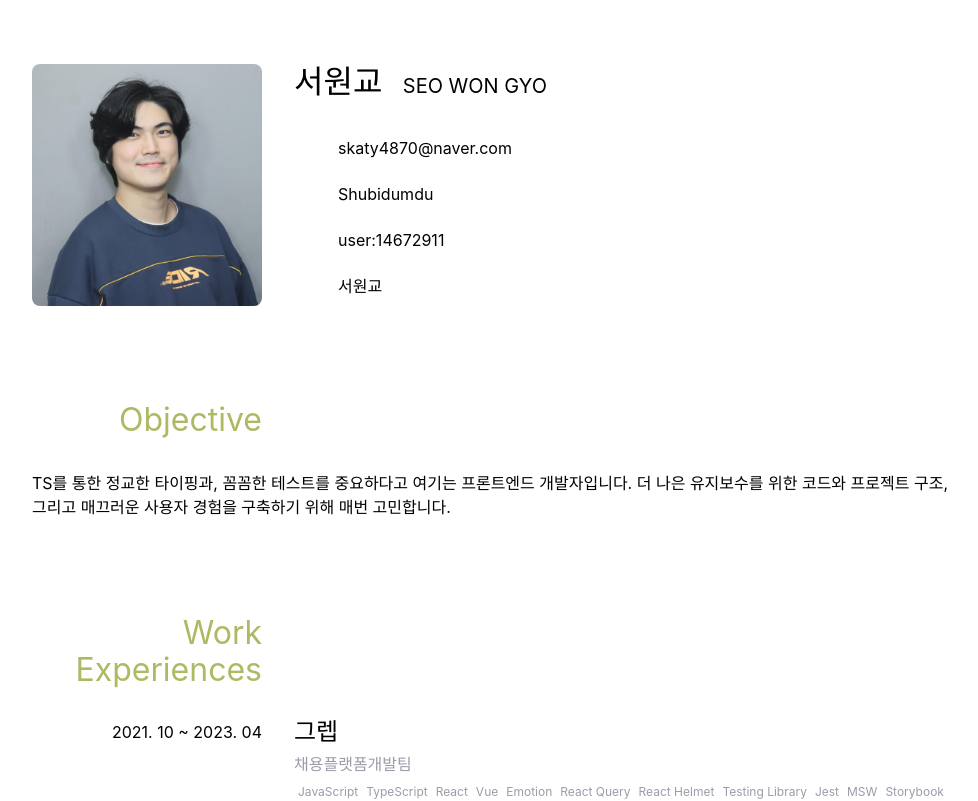
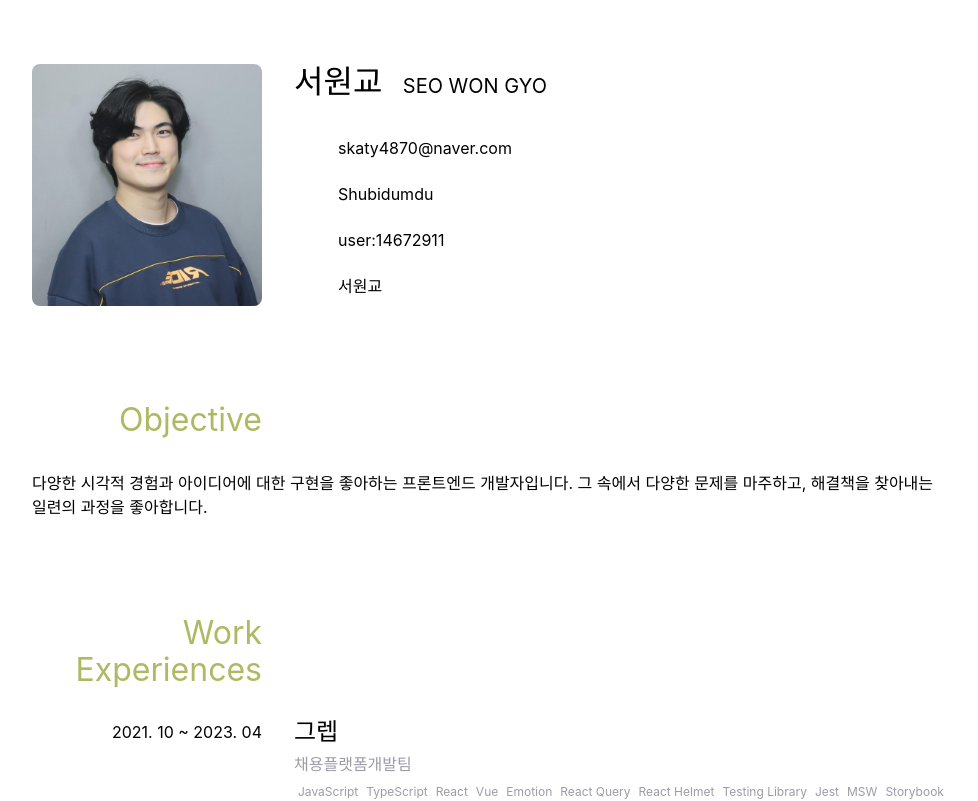
Before and after one commit to Shubidumdu/my-resume, a Svelte app: page / in a window 1280 px wide. Shown: the top 801 px of the page, without its empty margins (148-1126 px from the left). Built offline with nearby package versions, Linux system fonts and the light colour scheme; some icons are missing; a web font is replaced by a local one.

Commit message:
Modify objective

```diff
--- a/src/components/Objective.svelte
+++ b/src/components/Objective.svelte
@@ -5,7 +5,6 @@
 
 <Section title="Objective">
   <Content>
-    TS를 통한 정교한 타이핑과, 꼼꼼한 테스트를 중요하다고 여기는 프론트엔드 개발자입니다. 더 나은
-    유지보수를 위한 코드와 프로젝트 구조, 그리고 매끄러운 사용자 경험을 구축하기 위해 매번 고민합니다.
+    다양한 시각적 경험과 아이디어에 대한 구현을 좋아하는 프론트엔드 개발자입니다. 그 속에서 다양한 문제를 마주하고, 해결책을 찾아내는 일련의 과정을 좋아합니다.
   </Content>
 </Section>
```
